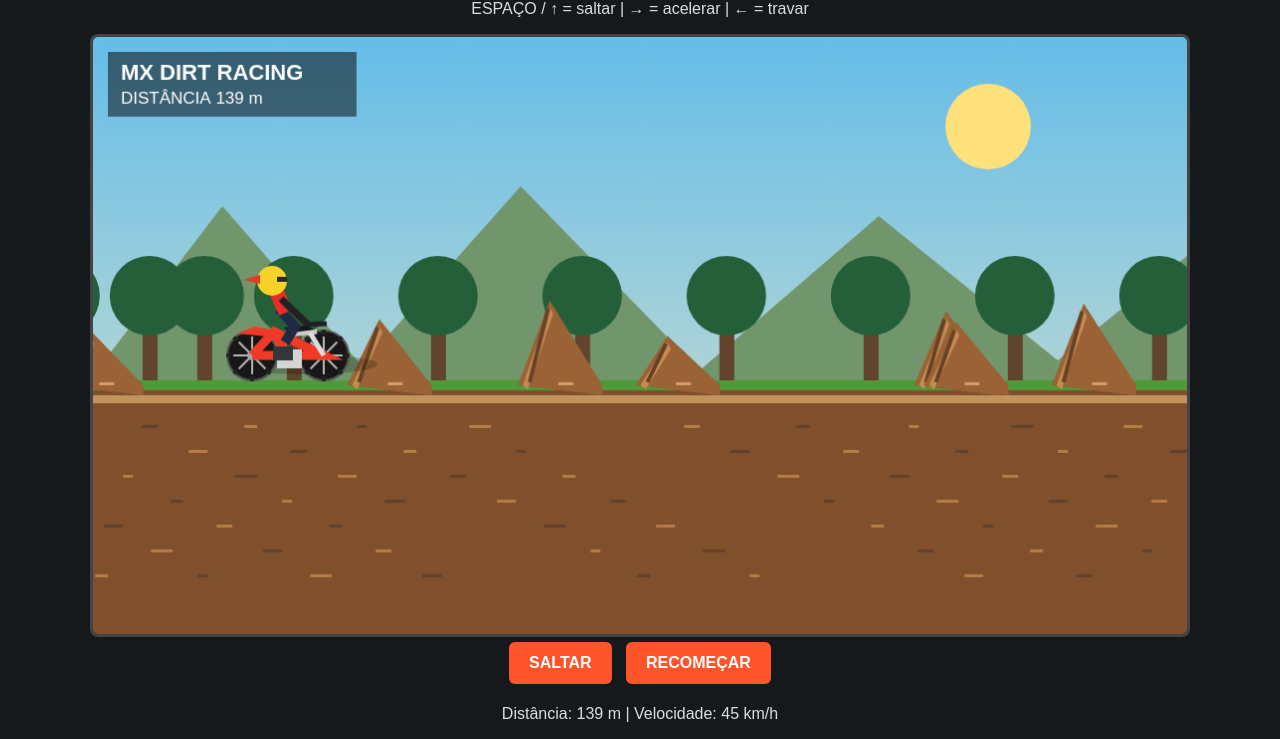
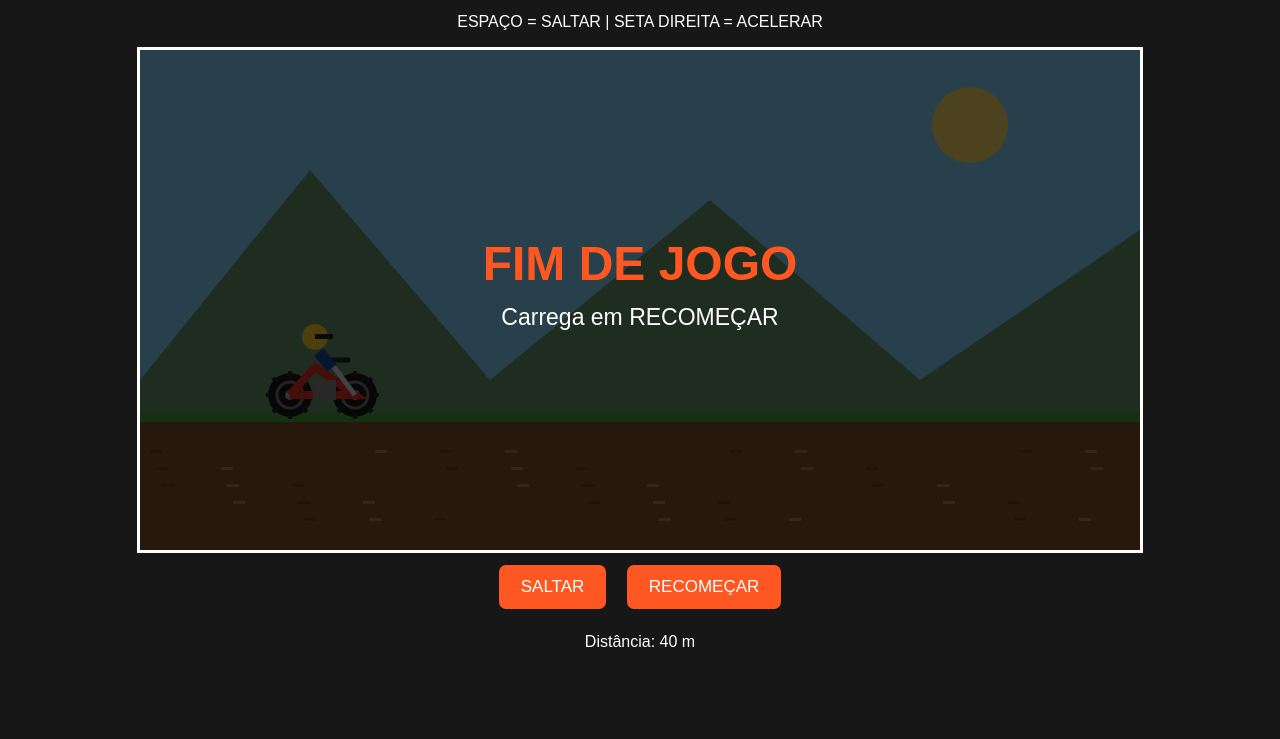
Before and after one commit to angelo1892013-lab/motocross, a plain HTML site: page index.html in a window 1280 px wide. Shown: the part 68-807 px from the top of the page. Drawn offline with Linux system fonts and the light colour scheme.

Commit message:
Update index.html

```diff
--- a/index.html
+++ b/index.html
@@ -3,240 +3,267 @@
 <html lang="pt">
 <head>
 <meta charset="UTF-8">
-<meta name="viewport" content="width=device-width, initial-scale=1">
-<title>MX Dirt Racing</title>
+<title>MX Motocross</title>
 <style>
-*{box-sizing:border-box}
-body{margin:0;background:#15191c;color:white;font-family:Arial;text-align:center}
-h1{color:#ff5429;margin:14px}
-canvas{display:block;width:96%;max-width:1100px;margin:auto;border:3px solid #444;border-radius:8px}
-p{color:#ddd}
-button{padding:12px 20px;margin:5px;border:0;border-radius:6px;background:#ff5429;color:white;font-weight:bold;font-size:16px}
+body {
+  margin: 0;
+  background: #171717;
+  color: white;
+  text-align: center;
+  font-family: Arial;
+}
+h1 { color: #ff5722; }
+canvas {
+  width: 95%;
+  max-width: 1000px;
+  background: skyblue;
+  border: 3px solid white;
+}
+button {
+  padding: 12px 22px;
+  margin: 8px;
+  background: #ff5722;
+  color: white;
+  border: 0;
+  border-radius: 7px;
+  font-size: 17px;
+}
 </style>
 </head>
 <body>
-<h1>🏁 MX DIRT RACING</h1>
-<p>ESPAÇO / ↑ = saltar | → = acelerar | ← = travar</p>
-<canvas id="game" width="1100" height="600"></canvas>
+
+<h1>🏁 MX MOTOCROSS 🏁</h1>
+<p>ESPAÇO = SALTAR | SETA DIREITA = ACELERAR</p>
+
+<canvas id="game" width="1000" height="500"></canvas>
+<br>
 <button onclick="jump()">SALTAR</button>
-<button onclick="reset()">RECOMEÇAR</button>
-<p id="stats">Distância: 0 m</p>
+<button onclick="restart()">RECOMEÇAR</button>
+<p id="score">Distância: 0 m</p>
 
 <script>
-const c=document.getElementById("game");
-const ctx=c.getContext("2d");
-const W=c.width,H=c.height;
-let bike,ramps,distance,speed,gameOver,groundOffset;
+const canvas = document.getElementById("game");
+const ctx = canvas.getContext("2d");
 
-function reset(){
- bike={x:190,y:390,vy:0,air:false,angle:0};
- ramps=[];
- for(let i=0;i<7;i++)
-   ramps.push({x:650+i*290,w:85,h:45+Math.random()*35});
- distance=0;speed=6;gameOver=false;groundOffset=0;
-}
-function jump(){
- if(gameOver){reset();return}
- if(!bike.air){bike.vy=-17;bike.air=true}
-}
-document.addEventListener("keydown",e=>{
- if(["Space","ArrowUp","ArrowDown","ArrowLeft","ArrowRight"].includes(e.code))e.preventDefault();
- if(e.code==="Space"||e.code==="ArrowUp")jump();
-});
-let keys={};
-document.addEventListener("keydown",e=>keys[e.code]=true);
-document.addEventListener("keyup",e=>keys[e.code]=false);
+let bike, obstacles, distance, speed, over;
 
-function polygon(points,color){
- ctx.fillStyle=color;ctx.beginPath();
- ctx.moveTo(points[0][0],points[0][1]);
- for(let p of points.slice(1))ctx.lineTo(p[0],p[1]);
- ctx.closePath();ctx.fill();
+function restart() {
+  bike = { x: 150, y: 345, vy: 0, air: false };
+  obstacles = [
+    { x: 600, w: 90, h: 65 },
+    { x: 1050, w: 110, h: 90 },
+    { x: 1550, w: 90, h: 55 }
+  ];
+  distance = 0;
+  speed = 5;
+  over = false;
 }
 
-function scenery(){
- let sky=ctx.createLinearGradient(0,0,0,600);
- sky.addColorStop(0,"#65bde9");sky.addColorStop(1,"#e5e6ca");
- ctx.fillStyle=sky;ctx.fillRect(0,0,W,H);
-
- ctx.fillStyle="#ffe17b";ctx.beginPath();
- ctx.arc(900,90,43,0,Math.PI*2);ctx.fill();
-
- polygon([[0,340],[130,170],[270,330],[430,150],
- [610,335],[790,180],[970,325],[1100,220],[1100,600],[0,600]],"#72966c");
-
- // Árvores
- for(let i=0;i<11;i++){
-   let x=((i*145-distance*0.18)%1250+1250)%1250-70;
-   ctx.fillStyle="#62432c";ctx.fillRect(x,275,15,80);
-   ctx.fillStyle="#245f39";
-   ctx.beginPath();ctx.arc(x+7,260,40,0,Math.PI*2);ctx.fill();
- }
-
- // Pista de terra
- ctx.fillStyle="#80502d";ctx.fillRect(0,350,W,250);
- ctx.fillStyle="#4d9a36";ctx.fillRect(0,345,W,10);
- ctx.fillStyle="#c2935d";ctx.fillRect(0,360,W,8);
-
- // Textura da terra
- for(let i=0;i<60;i++){
-   let x=((i*47-distance*2)%W+W)%W;
-   ctx.fillStyle=i%2?"#62402a":"#b47b45";
-   ctx.fillRect(x,390+(i%7)*25,10+(i%5)*3,3);
- }
+function jump() {
+  if (over) return;
+  if (!bike.air) {
+    bike.vy = -14;
+    bike.air = true;
+  }
 }
 
-function drawBike(){
- ctx.save();
- ctx.translate(bike.x,bike.y);
- ctx.rotate(bike.angle);
+document.addEventListener("keydown", e => {
+  if (e.code === "Space" || e.code === "ArrowUp") {
+    e.preventDefault();
+    jump();
+  }
+});
 
- // Sombra
- ctx.fillStyle="rgba(0,0,0,.2)";
- ctx.beginPath();ctx.ellipse(24,9,72,10,0,0,Math.PI*2);ctx.fill();
+function drawBike() {
+  const x = bike.x, y = bike.y;
 
- // Pneus grossos de motocross
- for(let x of [-30,42]){
-   ctx.fillStyle="#171717";ctx.beginPath();
-   ctx.arc(x,0,25,0,Math.PI*2);ctx.fill();
-   ctx.strokeStyle="#555";ctx.lineWidth=2;ctx.stroke();
-   ctx.strokeStyle="#b6b6b6";ctx.lineWidth=2;
-   for(let a=0;a<8;a++){
-     let ang=a*Math.PI/4;
-     ctx.beginPath();ctx.moveTo(x,0);
-     ctx.lineTo(x+19*Math.cos(ang),19*Math.sin(ang));ctx.stroke();
-   }
-   ctx.fillStyle="#aaa";ctx.beginPath();
-   ctx.arc(x,0,5,0,Math.PI*2);ctx.fill();
-   // Relevo dos pneus
-   ctx.strokeStyle="#222";ctx.lineWidth=4;
-   for(let a=0;a<8;a++){
-     let ang=a*Math.PI/4;
-     ctx.beginPath();
-     ctx.moveTo(x+21*Math.cos(ang),21*Math.sin(ang));
-     ctx.lineTo(x+26*Math.cos(ang),26*Math.sin(ang));ctx.stroke();
-   }
- }
+  // Pneus grossos com relevos
+  for (const wx of [x, x + 65]) {
+    ctx.fillStyle = "#171717";
+    ctx.beginPath();
+    ctx.arc(wx, y, 22, 0, Math.PI * 2);
+    ctx.fill();
 
- // Quadro, motor e escape
- ctx.strokeStyle="#ef3b25";ctx.lineWidth=9;
- ctx.beginPath();ctx.moveTo(-30,0);ctx.lineTo(-8,-24);
- ctx.lineTo(42,0);ctx.lineTo(-30,0);
- ctx.moveTo(-8,-24);ctx.lineTo(5,0);ctx.stroke();
+    ctx.strokeStyle = "#777";
+    ctx.lineWidth = 3;
+    ctx.beginPath();
+    ctx.arc(wx, y, 13, 0, Math.PI * 2);
+    ctx.stroke();
 
- ctx.fillStyle="#d2d4d6";
- ctx.fillRect(-5,-6,25,19);
- ctx.fillStyle="#34383c";
- ctx.fillRect(-9,-9,20,14);
- ctx.strokeStyle="#c9c9c9";ctx.lineWidth=5;
- ctx.beginPath();ctx.moveTo(7,-21);ctx.lineTo(35,-24);
- ctx.stroke();
+    ctx.fillStyle = "#aaa";
+    ctx.beginPath();
+    ctx.arc(wx, y, 5, 0, Math.PI * 2);
+    ctx.fill();
 
- // Suspensão dianteira e guiador
- ctx.strokeStyle="#ddd";ctx.lineWidth=5;
- ctx.beginPath();ctx.moveTo(28,-23);ctx.lineTo(42,0);ctx.stroke();
- ctx.strokeStyle="#202020";ctx.lineWidth=5;
- ctx.beginPath();ctx.moveTo(23,-31);ctx.lineTo(45,-32);ctx.stroke();
+    ctx.strokeStyle = "#222";
+    ctx.lineWidth = 4;
+    for (let a = 0; a < 8; a++) {
+      const angle = a * Math.PI / 4;
+      ctx.beginPath();
+      ctx.moveTo(wx + 18 * Math.cos(angle),
+                 y + 18 * Math.sin(angle));
+      ctx.lineTo(wx + 24 * Math.cos(angle),
+                 y + 24 * Math.sin(angle));
+      ctx.stroke();
+    }
+  }
 
- // Guarda-lamas e banco
- polygon([[-45,-22],[-28,-29],[-4,-25],[-14,-19]],"#ef3b25");
- polygon([[1,-28],[25,-30],[33,-26],[10,-23]],"#171717");
+  // Quadro da mota
+  ctx.strokeStyle = "#ed3020";
+  ctx.lineWidth = 8;
+  ctx.beginPath();
+  ctx.moveTo(x, y);
+  ctx.lineTo(x + 25, y - 28);
+  ctx.lineTo(x + 65, y);
+  ctx.lineTo(x, y);
+  ctx.stroke();
 
- // Pernas do piloto
- ctx.strokeStyle="#202a45";ctx.lineWidth=10;
- ctx.beginPath();ctx.moveTo(-3,-47);ctx.lineTo(13,-29);
- ctx.lineTo(3,-13);ctx.stroke();
+  // Motor
+  ctx.fillStyle = "#888";
+  ctx.fillRect(x + 23, y - 15, 23, 20);
 
- // Corpo e braços
- ctx.strokeStyle="#e52e25";ctx.lineWidth=15;
- ctx.beginPath();ctx.moveTo(-5,-63);ctx.lineTo(4,-43);ctx.stroke();
- ctx.strokeStyle="#222";ctx.lineWidth=7;
- ctx.beginPath();ctx.moveTo(-1,-57);ctx.lineTo(26,-31);
- ctx.stroke();
+  // Suspensão e guiador
+  ctx.strokeStyle = "#ddd";
+  ctx.lineWidth = 5;
+  ctx.beginPath();
+  ctx.moveTo(x + 43, y - 29);
+  ctx.lineTo(x + 65, y);
+  ctx.stroke();
 
- // Capacete
- ctx.fillStyle="#f7d329";ctx.beginPath();
- ctx.arc(-10,-75,15,0,Math.PI*2);ctx.fill();
- ctx.fillStyle="#e33a25";
- ctx.beginPath();ctx.moveTo(-22,-81);ctx.lineTo(-39,-76);
- ctx.lineTo(-22,-72);ctx.closePath();ctx.fill();
- ctx.fillStyle="#252a30";ctx.fillRect(-5,-79,10,5);
+  ctx.strokeStyle = "#222";
+  ctx.beginPath();
+  ctx.moveTo(x + 39, y - 35);
+  ctx.lineTo(x + 60, y - 35);
+  ctx.stroke();
 
- ctx.restore();
+  // Piloto
+  ctx.strokeStyle = "#1749a1";
+  ctx.lineWidth = 12;
+  ctx.beginPath();
+  ctx.moveTo(x + 29, y - 43);
+  ctx.lineTo(x + 42, y - 27);
+  ctx.stroke();
+
+  ctx.fillStyle = "#ffd32a";
+  ctx.beginPath();
+  ctx.arc(x + 25, y - 58, 13, 0, Math.PI * 2);
+  ctx.fill();
+
+  ctx.fillStyle = "#222";
+  ctx.fillRect(x + 25, y - 61, 18, 5);
 }
 
-function drawRamp(r){
- let x=r.x,y=350,h=r.h,w=r.w;
- // Monte de terra com perfil de rampa
- polygon([[x,y],[x+w*.38,y-h],[x+w,y],[x+w,y+10]],"#9a6235");
- polygon([[x+5,y],[x+w*.38,y-h+7],[x+w*.42,y-h+13],
-          [x+w*.12,y+4]],"#c48a50");
- // Marcas de pneus na rampa
- ctx.strokeStyle="#694226";ctx.lineWidth=4;
- ctx.beginPath();ctx.moveTo(x+12,y-3);ctx.lineTo(x+w*.36,y-h+8);ctx.stroke();
- ctx.fillStyle="#d0a06c";
- ctx.fillRect(x+w*.48,y-3,15,3);
+function drawBackground() {
+  ctx.fillStyle = "#83d8ff";
+  ctx.fillRect(0, 0, 1000, 500);
+
+  ctx.fillStyle = "#ffdf62";
+  ctx.beginPath();
+  ctx.arc(830, 75, 38, 0, Math.PI * 2);
+  ctx.fill();
+
+  // Montanhas
+  ctx.fillStyle = "#669767";
+  ctx.beginPath();
+  ctx.moveTo(0, 330);
+  ctx.lineTo(170, 120);
+  ctx.lineTo(350, 330);
+  ctx.lineTo(570, 150);
+  ctx.lineTo(780, 330);
+  ctx.lineTo(1000, 180);
+  ctx.lineTo(1000, 500);
+  ctx.lineTo(0, 500);
+  ctx.fill();
+
+  // Pista
+  ctx.fillStyle = "#85512e";
+  ctx.fillRect(0, 370, 1000, 130);
+  ctx.fillStyle = "#48a63b";
+  ctx.fillRect(0, 363, 1000, 9);
+
+  // Textura
+  for (let i = 0; i < 40; i++) {
+    let x = ((i * 71 - distance * 3) % 1000 + 1000) % 1000;
+    ctx.fillStyle = i % 2 ? "#b07b49" : "#674026";
+    ctx.fillRect(x, 400 + (i % 5) * 17, 12, 3);
+  }
 }
 
-function update(){
- if(gameOver)return;
+function update() {
+  if (over) return;
 
- if(keys.ArrowRight)speed=Math.min(11,speed+.08);
- else speed=Math.max(5,speed-.01);
- if(keys.ArrowLeft)speed=Math.max(3,speed-.12);
+  bike.vy += 0.65;
+  bike.y += bike.vy;
 
- bike.vy+=.72;
- bike.y+=bike.vy;
- if(bike.y>=320){bike.y=320;bike.vy=0;bike.air=false;bike.angle=0}
- if(bike.air)bike.angle+=.015;
+  if (bike.y >= 345) {
+    bike.y = 345;
+    bike.vy = 0;
+    bike.air = false;
+  }
 
- distance+=speed*.09;
- groundOffset+=speed;
+  if (keys["ArrowRight"]) speed = Math.min(10, speed + 0.08);
+  if (keys["ArrowLeft"]) speed = Math.max(3, speed - 0.08);
 
- for(let r of ramps){
-   r.x-=speed;
-   if(r.x+r.w<0){
-     r.x=W+Math.random()*300;
-     r.h=45+Math.random()*40;
-   }
+  distance += speed / 10;
 
-   // Saltar automaticamente ao chegar à rampa
-   if(!bike.air&&r.x<bike.x+30&&r.x+r.w>bike.x-25&&bike.y>=319){
-     bike.vy=-13;
-     bike.air=true;
-   }
+  obstacles.forEach(o => {
+    o.x -= speed;
 
-   // Colisão com a frente da rampa se não saltar alto
-   if(!bike.air&&r.x<bike.x+38&&r.x+r.w>bike.x-20){
-     // A rampa funciona como salto
-   }
- }
- document.getElementById("stats").textContent=
-   "Distância: "+Math.floor(distance)+" m | Velocidade: "+Math.floor(speed*9)+" km/h";
+    if (o.x + o.w < 0) {
+      o.x = 1050 + Math.random() * 500;
+      o.h = 50 + Math.random() * 60;
+    }
+
+    // Rampa de terra
+    ctx.fillStyle = "#a56c39";
+    ctx.beginPath();
+    ctx.moveTo(o.x, 370);
+    ctx.lineTo(o.x + o.w * 0.65, 370 - o.h);
+    ctx.lineTo(o.x + o.w, 370);
+    ctx.closePath();
+    ctx.fill();
+
+    // Colisão com a rampa
+    if (
+      bike.x + 60 > o.x + 5 &&
+      bike.x + 5 < o.x + o.w - 5 &&
+      bike.y + 15 > 370 - o.h
+    ) {
+      over = true;
+    }
+  });
+
+  document.getElementById("score").textContent =
+    "Distância: " + Math.floor(distance) + " m";
 }
 
-function draw(){
- scenery();
- for(let r of ramps)drawRamp(r);
- drawBike();
+const keys = {};
+document.addEventListener("keydown", e => keys[e.code] = true);
+document.addEventListener("keyup", e => keys[e.code] = false);
 
- ctx.fillStyle="rgba(0,0,0,.5)";
- ctx.fillRect(15,15,250,65);
- ctx.fillStyle="white";ctx.font="bold 22px Arial";
- ctx.fillText("MX DIRT RACING",28,43);
- ctx.font="17px Arial";ctx.fillText("DISTÂNCIA "+Math.floor(distance)+" m",28,67);
+function loop() {
+  drawBackground();
+  update();
+  drawBike();
 
- if(gameOver){
-   ctx.fillStyle="rgba(0,0,0,.7)";ctx.fillRect(0,0,W,H);
-   ctx.textAlign="center";ctx.fillStyle="#ff5429";
-   ctx.font="bold 55px Arial";ctx.fillText("FIM DE CORRIDA",W/2,250);
-   ctx.fillStyle="white";ctx.font="25px Arial";
-   ctx.fillText("Carrega em RECOMEÇAR",W/2,300);
-   ctx.textAlign="left";
- }
+  if (over) {
+    ctx.fillStyle = "rgba(0,0,0,0.7)";
+    ctx.fillRect(0, 0, 1000, 500);
+    ctx.fillStyle = "#ff5722";
+    ctx.font = "bold 48px Arial";
+    ctx.textAlign = "center";
+    ctx.fillText("FIM DE JOGO", 500, 230);
+    ctx.fillStyle = "white";
+    ctx.font = "23px Arial";
+    ctx.fillText("Carrega em RECOMEÇAR", 500, 275);
+    ctx.textAlign = "left";
+  }
+
+  requestAnimationFrame(loop);
 }
-function loop(){update();draw();requestAnimationFrame(loop)}
-reset();loop();
+
+restart();
+loop();
 </script>
 </body>
 </html>
```
